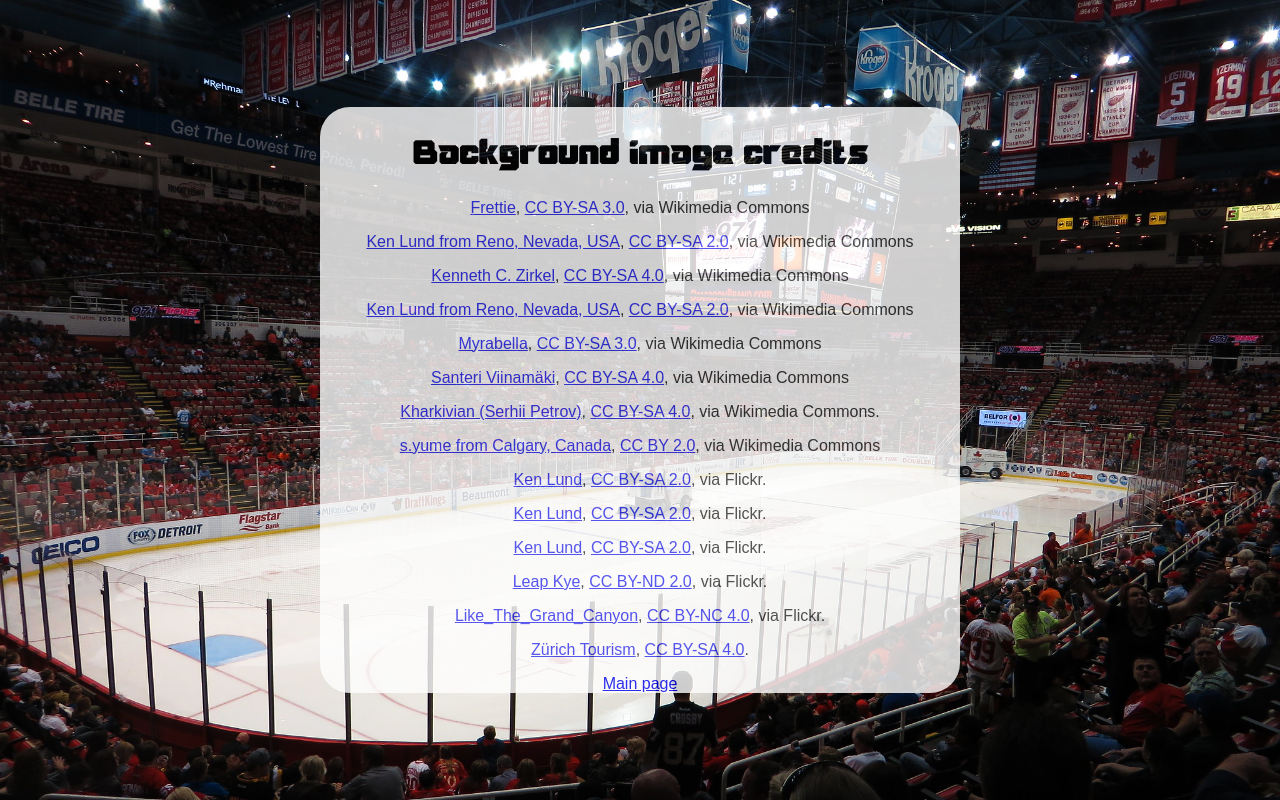
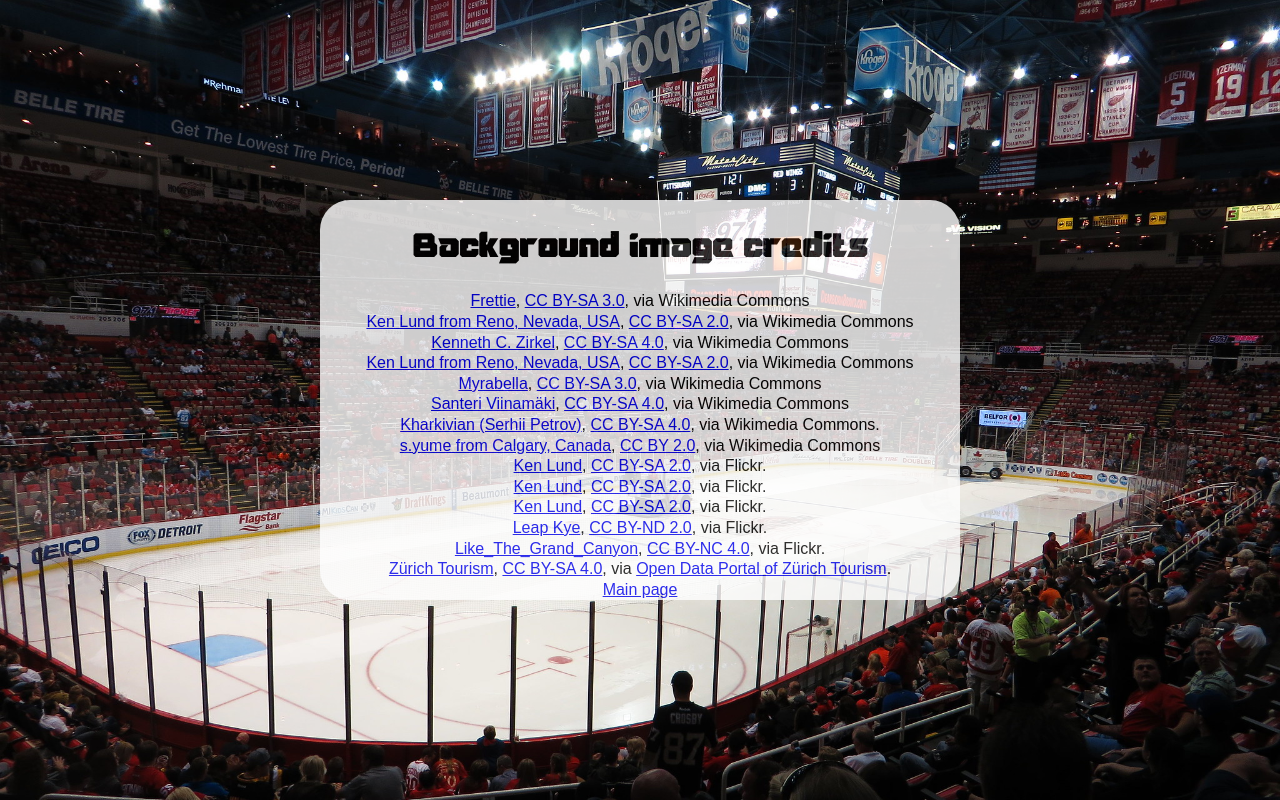
Before and after one commit to bellisk/yibo-zamboni, a plain HTML site: page credits.html in a window 1280 px wide. Drawn offline with nearby package versions, Linux system fonts and the light colour scheme.

Commit message:
Fix html

```diff
--- a/credits.html
+++ b/credits.html
@@ -11,22 +11,20 @@
 <body>
 <div class="content">
     <h2>Background image credits</h2>
-    <div class="content">
-        <p><a href="https://commons.wikimedia.org/wiki/File:Ice_rink_in_Mann%2BHummel_Arena_T%C5%99eb%C3%AD%C4%8D,_T%C5%99eb%C3%AD%C4%8D_District.jpg">Frettie</a>, <a href="https://creativecommons.org/licenses/by-sa/3.0">CC BY-SA 3.0</a>, via Wikimedia Commons</p>
-        <p><a href="https://commons.wikimedia.org/wiki/File:Zamboni_Ice_Resurfacer_After_First_Period,_Detroit_Red_Wings_vs._Pittsburgh_Penguins,_Joe_Louis_Arena,_Detroit,_Michigan_(21691884122).jpg">Ken Lund from Reno, Nevada, USA</a>, <a href="https://creativecommons.org/licenses/by-sa/2.0">CC BY-SA 2.0</a>, via Wikimedia Commons</p>
-        <p><a href="https://commons.wikimedia.org/wiki/File:The_Brown_ice_resurfacer.jpg">Kenneth C. Zirkel</a>, <a href="https://creativecommons.org/licenses/by-sa/4.0">CC BY-SA 4.0</a>, via Wikimedia Commons</p>
-        <p><a href="https://commons.wikimedia.org/wiki/File:Ice_Resurfacing,_Montreal_Canadiens_3,_Ottawa_Senators_4,_Centre_Bell,_Montreal,_Quebec_(30067468175).jpg">Ken Lund from Reno, Nevada, USA</a>, <a href="https://creativecommons.org/licenses/by-sa/2.0">CC BY-SA 2.0</a>, via Wikimedia Commons</p>
-        <p><a href="https://commons.wikimedia.org/wiki/File:Surfaceuse.jpg">Myrabella</a>, <a href="https://creativecommons.org/licenses/by-sa/3.0">CC BY-SA 3.0</a>, via Wikimedia Commons</p>
-        <p><a href="https://commons.wikimedia.org/wiki/File:Outdoor_ice_rink_in_It%C3%A4kyl%C3%A4_20170306.jpg">Santeri Viinamäki</a>, <a href="https://creativecommons.org/licenses/by-sa/4.0">CC BY-SA 4.0</a>, via Wikimedia Commons</p>
-        <p><a href="https://commons.wikimedia.org/wiki/File:Roshen_Ice_Rink_in_Kharkiv_2018-19_at_night_(03).jpg">Kharkivian (Serhii Petrov)</a>, <a href="https://creativecommons.org/licenses/by-sa/4.0/">CC BY-SA 4.0</a>, via Wikimedia Commons.</p>
-        <p><a href="https://commons.wikimedia.org/wiki/File:Canada_Hockey_Place_Zamboni_(4367699020).jpg">s.yume from Calgary, Canada</a>, <a href="https://creativecommons.org/licenses/by/2.0">CC BY 2.0</a>, via Wikimedia Commons</p>
-        <p><a href="https://www.flickr.com/photos/kenlund/21080670934">Ken Lund</a>, <a href="https://creativecommons.org/licenses/by-sa/2.0/">CC BY-SA 2.0</a>, via Flickr.</p>
-        <p><a href="https://www.flickr.com/photos/kenlund/30067460685">Ken Lund</a>, <a href="https://creativecommons.org/licenses/by-sa/2.0/">CC BY-SA 2.0</a>, via Flickr.</p>
-        <p><a href="https://www.flickr.com/photos/kenlund/21082362483">Ken Lund</a>, <a href="https://creativecommons.org/licenses/by-sa/2.0/">CC BY-SA 2.0</a>, via Flickr.</p>
-        <p><a href="https://www.flickr.com/photos/leapkye/24904264429">Leap Kye</a>, <a href="https://creativecommons.org/licenses/by-nd/2.0/">CC BY-ND 2.0</a>, via Flickr.</p>
-        <p><a href="https://www.flickr.com/photos/like_the_grand_canyon/3154466182">Like_The_Grand_Canyon</a>, <a href="https://creativecommons.org/licenses/by-nc/2.0/">CC BY-NC 4.0</a>, via Flickr.</p>
-        <p><a href="https://www.zuerich.com/sites/default/files/web_rzst_eisfeld_lachen.jpg">Zürich Tourism</a>, <a href="https://creativecommons.org/licenses/by-sa/4.0/">CC BY-SA 4.0</a>.</p>
-    </div>
+    <div><a href="https://commons.wikimedia.org/wiki/File:Ice_rink_in_Mann%2BHummel_Arena_T%C5%99eb%C3%AD%C4%8D,_T%C5%99eb%C3%AD%C4%8D_District.jpg">Frettie</a>, <a href="https://creativecommons.org/licenses/by-sa/3.0">CC BY-SA 3.0</a>, via Wikimedia Commons</div>
+    <div><a href="https://commons.wikimedia.org/wiki/File:Zamboni_Ice_Resurfacer_After_First_Period,_Detroit_Red_Wings_vs._Pittsburgh_Penguins,_Joe_Louis_Arena,_Detroit,_Michigan_(21691884122).jpg">Ken Lund from Reno, Nevada, USA</a>, <a href="https://creativecommons.org/licenses/by-sa/2.0">CC BY-SA 2.0</a>, via Wikimedia Commons</div>
+    <div><a href="https://commons.wikimedia.org/wiki/File:The_Brown_ice_resurfacer.jpg">Kenneth C. Zirkel</a>, <a href="https://creativecommons.org/licenses/by-sa/4.0">CC BY-SA 4.0</a>, via Wikimedia Commons</div>
+    <div><a href="https://commons.wikimedia.org/wiki/File:Ice_Resurfacing,_Montreal_Canadiens_3,_Ottawa_Senators_4,_Centre_Bell,_Montreal,_Quebec_(30067468175).jpg">Ken Lund from Reno, Nevada, USA</a>, <a href="https://creativecommons.org/licenses/by-sa/2.0">CC BY-SA 2.0</a>, via Wikimedia Commons</div>
+    <div><a href="https://commons.wikimedia.org/wiki/File:Surfaceuse.jpg">Myrabella</a>, <a href="https://creativecommons.org/licenses/by-sa/3.0">CC BY-SA 3.0</a>, via Wikimedia Commons</div>
+    <div><a href="https://commons.wikimedia.org/wiki/File:Outdoor_ice_rink_in_It%C3%A4kyl%C3%A4_20170306.jpg">Santeri Viinamäki</a>, <a href="https://creativecommons.org/licenses/by-sa/4.0">CC BY-SA 4.0</a>, via Wikimedia Commons</div>
+    <div><a href="https://commons.wikimedia.org/wiki/File:Roshen_Ice_Rink_in_Kharkiv_2018-19_at_night_(03).jpg">Kharkivian (Serhii Petrov)</a>, <a href="https://creativecommons.org/licenses/by-sa/4.0/">CC BY-SA 4.0</a>, via Wikimedia Commons.</div>
+    <div><a href="https://commons.wikimedia.org/wiki/File:Canada_Hockey_Place_Zamboni_(4367699020).jpg">s.yume from Calgary, Canada</a>, <a href="https://creativecommons.org/licenses/by/2.0">CC BY 2.0</a>, via Wikimedia Commons</div>
+    <div><a href="https://www.flickr.com/photos/kenlund/21080670934">Ken Lund</a>, <a href="https://creativecommons.org/licenses/by-sa/2.0/">CC BY-SA 2.0</a>, via Flickr.</div>
+    <div><a href="https://www.flickr.com/photos/kenlund/30067460685">Ken Lund</a>, <a href="https://creativecommons.org/licenses/by-sa/2.0/">CC BY-SA 2.0</a>, via Flickr.</div>
+    <div><a href="https://www.flickr.com/photos/kenlund/21082362483">Ken Lund</a>, <a href="https://creativecommons.org/licenses/by-sa/2.0/">CC BY-SA 2.0</a>, via Flickr.</div>
+    <div><a href="https://www.flickr.com/photos/leapkye/24904264429">Leap Kye</a>, <a href="https://creativecommons.org/licenses/by-nd/2.0/">CC BY-ND 2.0</a>, via Flickr.</div>
+    <div><a href="https://www.flickr.com/photos/like_the_grand_canyon/3154466182">Like_The_Grand_Canyon</a>, <a href="https://creativecommons.org/licenses/by-nc/2.0/">CC BY-NC 4.0</a>, via Flickr.</div>
+    <div><a href="https://www.zuerich.com/sites/default/files/web_rzst_eisfeld_lachen.jpg">Zürich Tourism</a>, <a href="https://creativecommons.org/licenses/by-sa/4.0/">CC BY-SA 4.0</a>, via <a href="https://zt.zuerich.com/en/open-data">Open Data Portal of Zürich Tourism</a>.</div>
     <div class="footer">
         <a href="index.html">Main page</a>
     </div>
```
